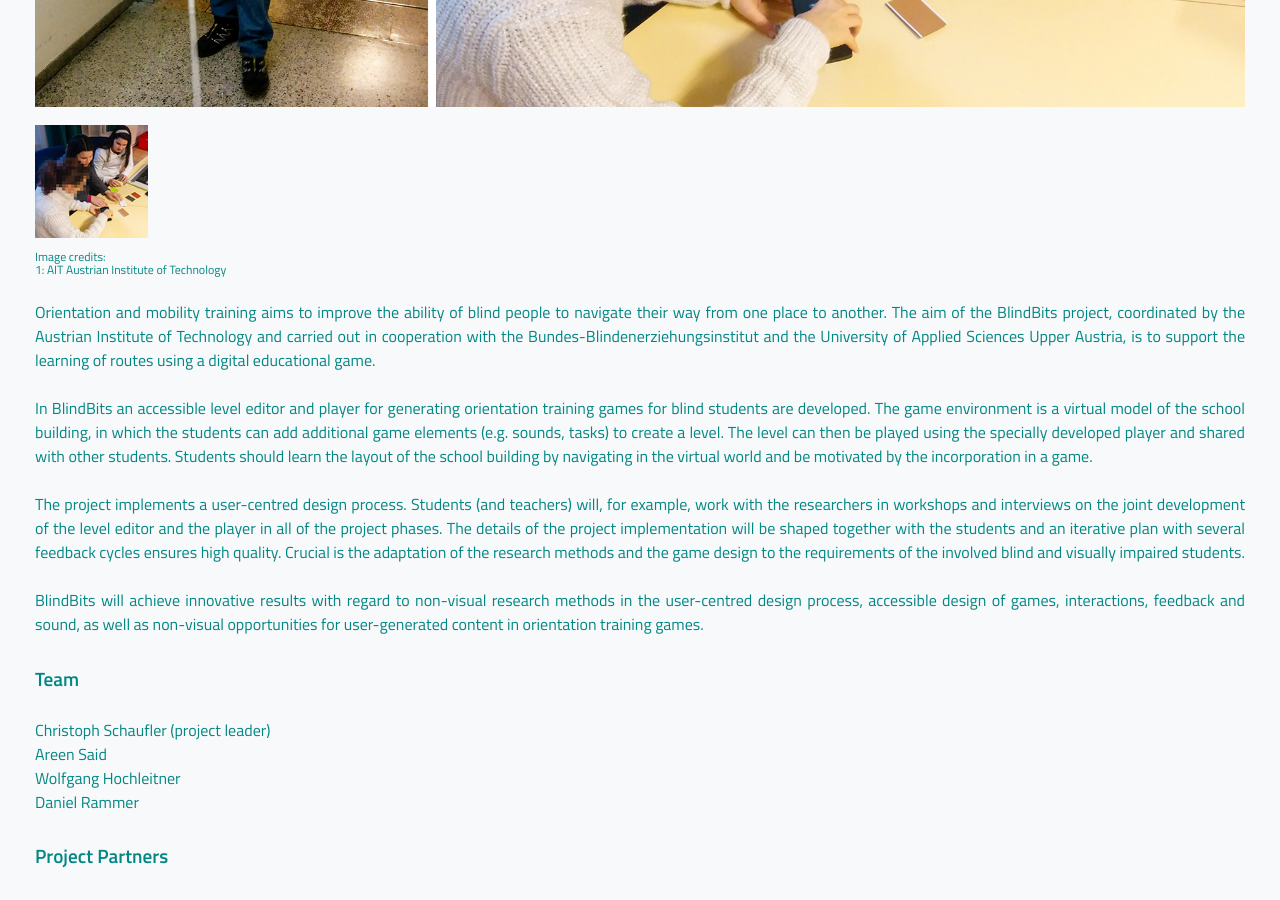
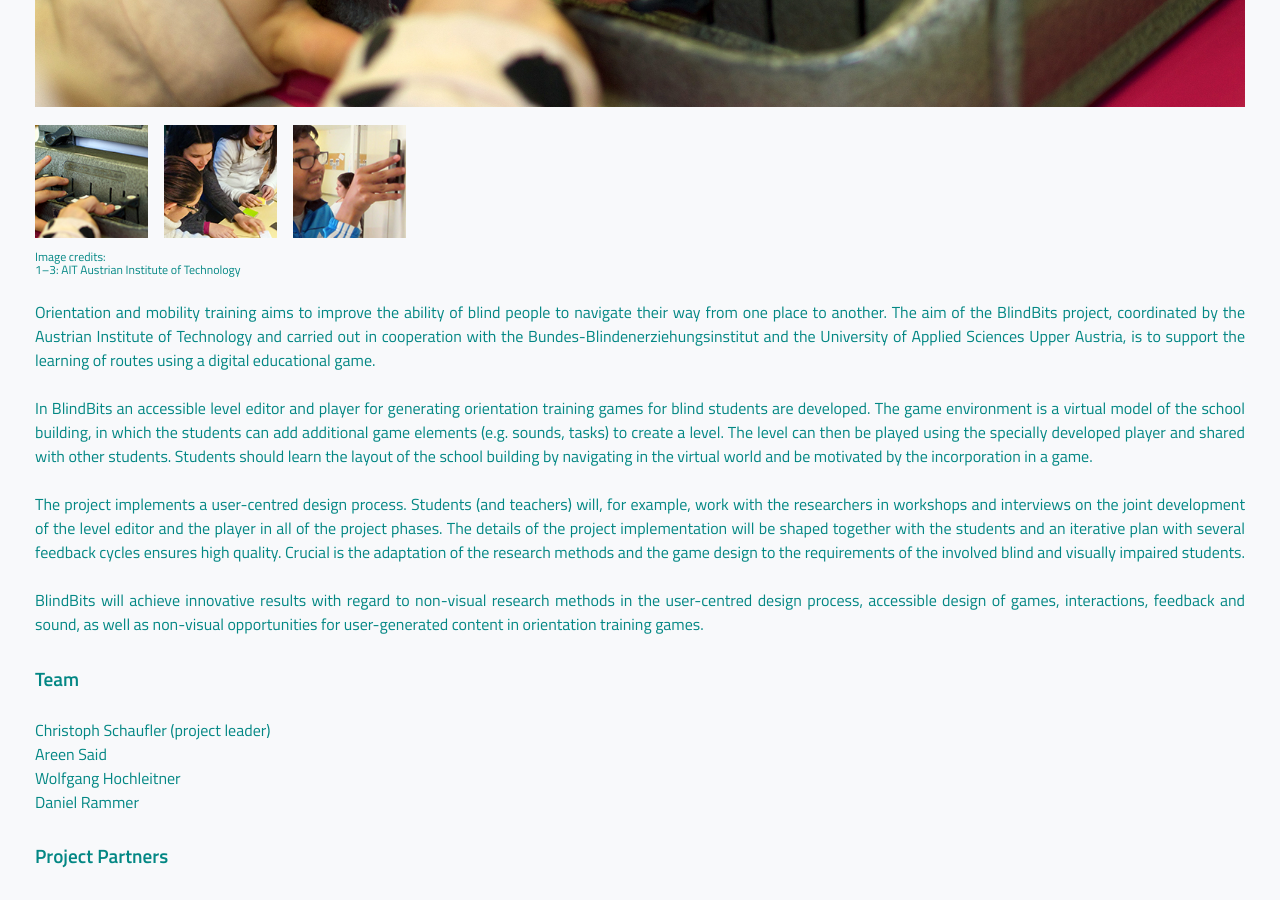
Before and after one commit to Playful-Interactive-Environments/pie-lab.at, a Jekyll site: the page built from _projects/blindbits.md, in a window 1280 px wide and 900 px high, scrolled down 589 px. Built offline with Jekyll 4.4.1, drawn with Linux system fonts in a browser that asks for light colours.

Commit message:
Updated images for BlindBits
New images for BlindBits including new preview.

```diff
--- a/_projects/blindbits.md
+++ b/_projects/blindbits.md
@@ -6,10 +6,14 @@
 end: 2016-10-31
 titleimage: "blindbits-preview.jpg"
 gallery:
-  - file: "blindbits-requirements.jpg"
-    preview: "blindbits-requirements-150.jpg"
+  - file: "blindbits-brailler.jpg"
+    preview: "blindbits-brailler-150.jpg"
+  - file: "blindbits-beacons.jpg"
+    preview: "blindbits-beacons-150.jpg"
+  - file: "blindbits-nfc.jpg"
+    preview: "blindbits-nfc-150.jpg"
 imagecredits:
-  - number: "1"
+  - number: "1&ndash;3"
     author: "AIT Austrian Institute of Technology"
 ---
 
```
Also changed, not shown: js/main.js (+1 -1 lines), _projects/blindbits/blindbits-beacons-150.jpg (added), _projects/blindbits/blindbits-beacons.jpg (added), _projects/blindbits/blindbits-brailler-150.jpg (added), _projects/blindbits/blindbits-brailler.jpg (added), _projects/blindbits/blindbits-nfc-150.jpg (added), _projects/blindbits/blindbits-nfc.jpg (added), _projects/blindbits/blindbits-preview.jpg, _projects/blindbits/blindbits-requirements-150.jpg (deleted), _projects/blindbits/blindbits-requirements.jpg (deleted).
